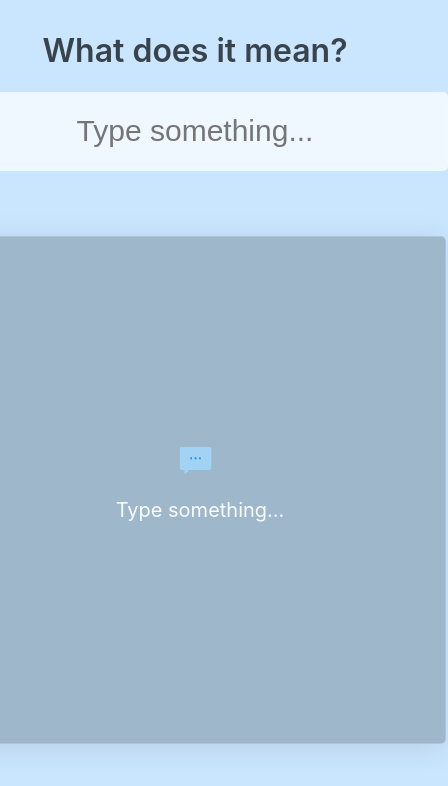
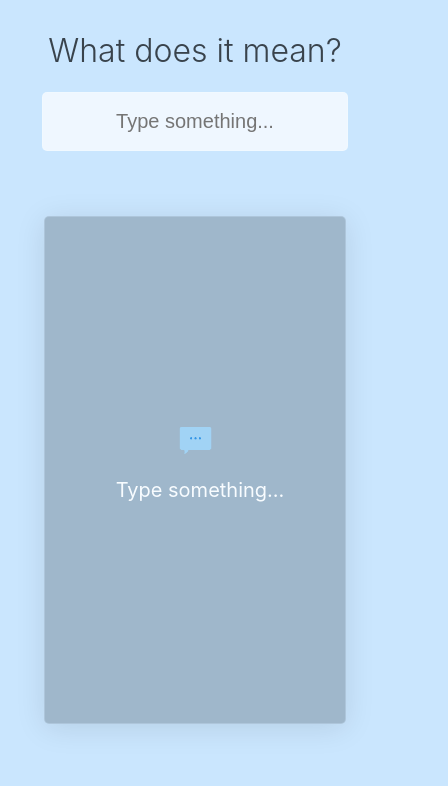
Before and after one commit to hari2309s/what-does-it-mean, a React (Create React App) app: page / in a window 390 px wide. Shown: the top 786 px of the page, 448 px wide, since content can reach past the window. Built offline with nearby package versions, Linux system fonts and the light colour scheme.

Commit message:
added responsive styles

```diff
--- a/src/App.tsx
+++ b/src/App.tsx
@@ -31,6 +31,18 @@ const Container = styled.div({
     color: '#39434c',
     fontWeight: 600,
   },
+
+  '@media (max-width: 600px)': {
+    '> h1': {
+      fontWeight: 400,
+    },
+  },
+
+  '@media (max-width: 400px)': {
+    '> h1': {
+      fontWeight: 300,
+    },
+  },
 });
 
 export default App;
--- a/src/components/Input.tsx
+++ b/src/components/Input.tsx
@@ -59,6 +59,18 @@ const StyledInput = styled.input<{ isLoading: boolean }>((props) => ({
   background: 'rgba(248, 252, 255, 0.8)',
   borderRadius: '5px',
   border: '1px solid rgba(248, 252, 255, 0.3)',
+
+  '@media (max-width: 600px)': {
+    width: '350px',
+    height: '65px',
+    fontSize: '25px',
+  },
+
+  '@media (max-width: 400px)': {
+    width: '300px',
+    height: '55px',
+    fontSize: '20px',
+  },
 }));
 
 export default Input;
--- a/src/components/Loader.tsx
+++ b/src/components/Loader.tsx
@@ -34,6 +34,14 @@ const StyledSpan = styled.span`
       transform: translateX(-99%);
     }
   }
+
+  @media (max-width: 600px) {
+    width: 350px;
+  }
+
+  @media (max-width: 400px) {
+    width: 300px;
+  }
 `;
 
 export default Loader;
--- a/src/components/Result.tsx
+++ b/src/components/Result.tsx
@@ -68,6 +68,14 @@ const Container = styled.div({
   boxShadow: '0 4px 30px rgba(0, 0, 0, 0.1)',
   border: '1px solid rgba(204, 233, 252, 0.3)',
   overflow: 'auto',
+
+  '@media (max-width: 600px)': {
+    width: '350px',
+  },
+
+  '@media (max-width: 400px)': {
+    width: '300px',
+  },
 });
 
 const Word = styled.div({
@@ -129,6 +137,18 @@ const Meanings = styled.div({
       color: '#39434c',
     },
   },
+
+  '@media (max-width: 600px)': {
+    '> div > p': {
+      padding: '0 18px',
+    },
+  },
+
+  '@media (max-width: 400px)': {
+    '> div > p': {
+      padding: '0 15px',
+    },
+  },
 });
 
 export default Result;
```
